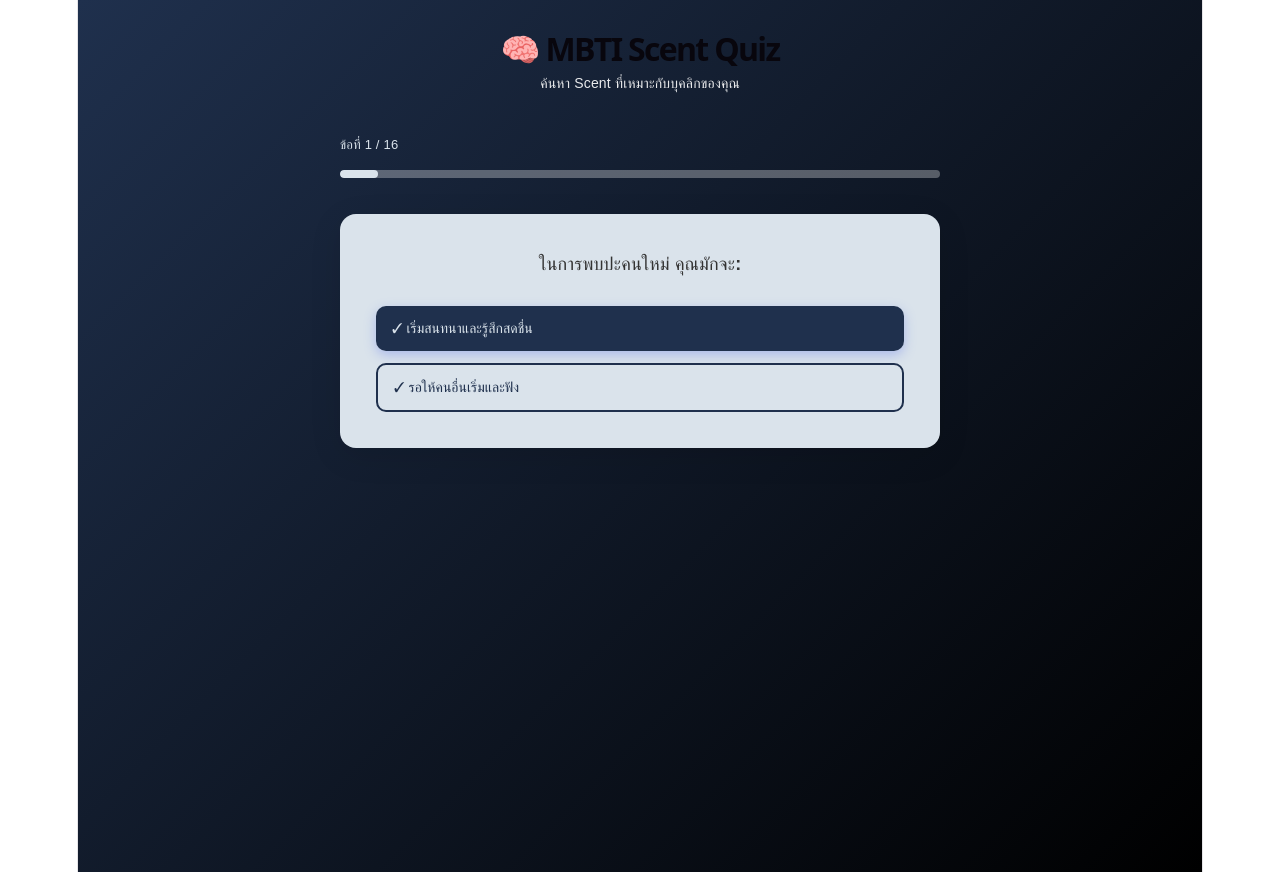
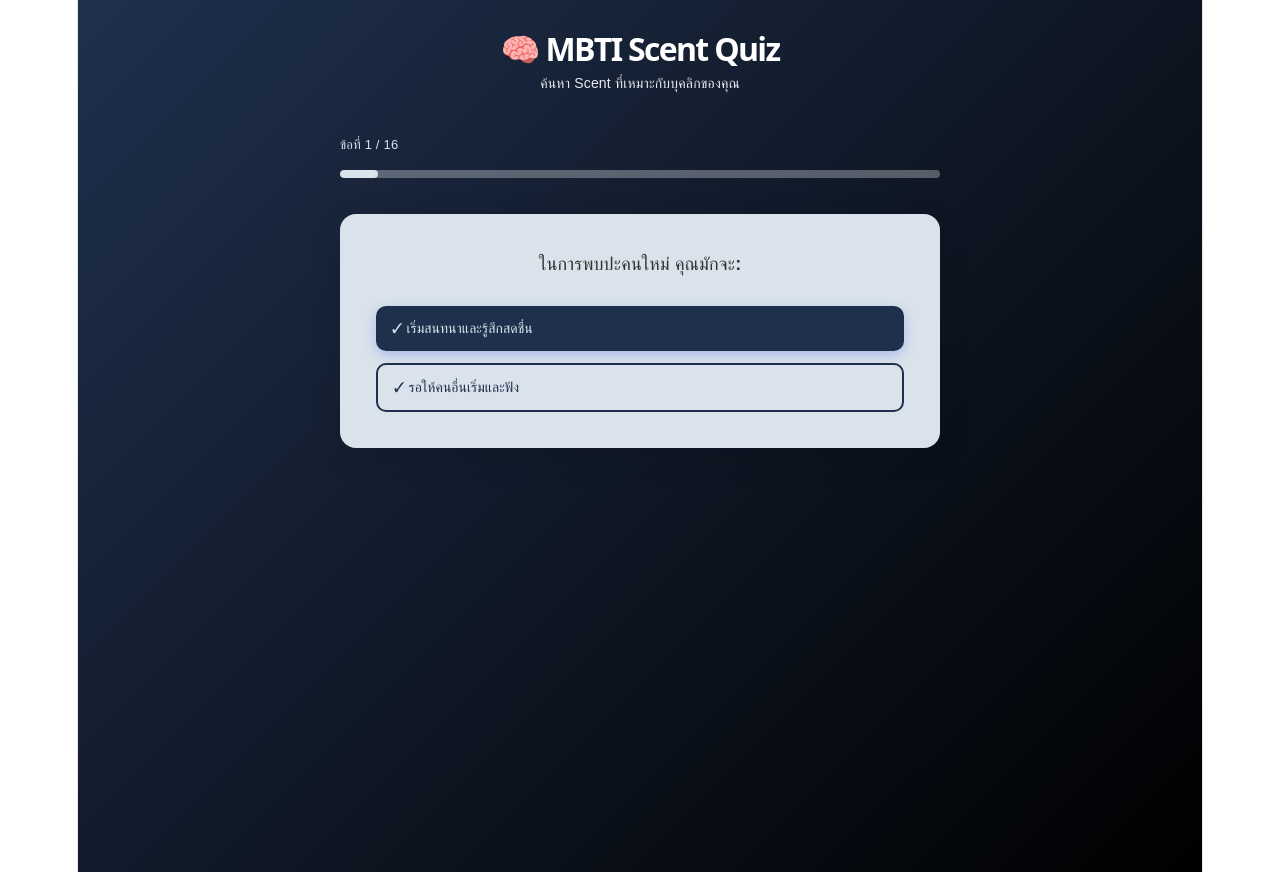
Before and after one commit to chayapoltm/mbti-perfume, a React (Vite) app: page / in a window 1280 px wide. Built offline with nearby package versions, Linux system fonts and the light colour scheme.

Commit message:
Change MBTI title text color to white

```diff
--- a/src/App.jsx
+++ b/src/App.jsx
@@ -264,7 +264,7 @@ export default function App() {
               marginBottom: "2rem",
               color: "WHITE"
             }}>
-              <h1 style={{ fontSize: "32px", margin: "0 0 8px 0", fontWeight: "bold" }}>
+              <h1 style={{ fontSize: "32px", margin: "0 0 8px 0", fontWeight: "bold", color: "white" }}>
                 🧠 MBTI Scent Quiz
               </h1>
               <p style={{ fontSize: "14px", opacity: 0.9, margin: 0 }}>
```
